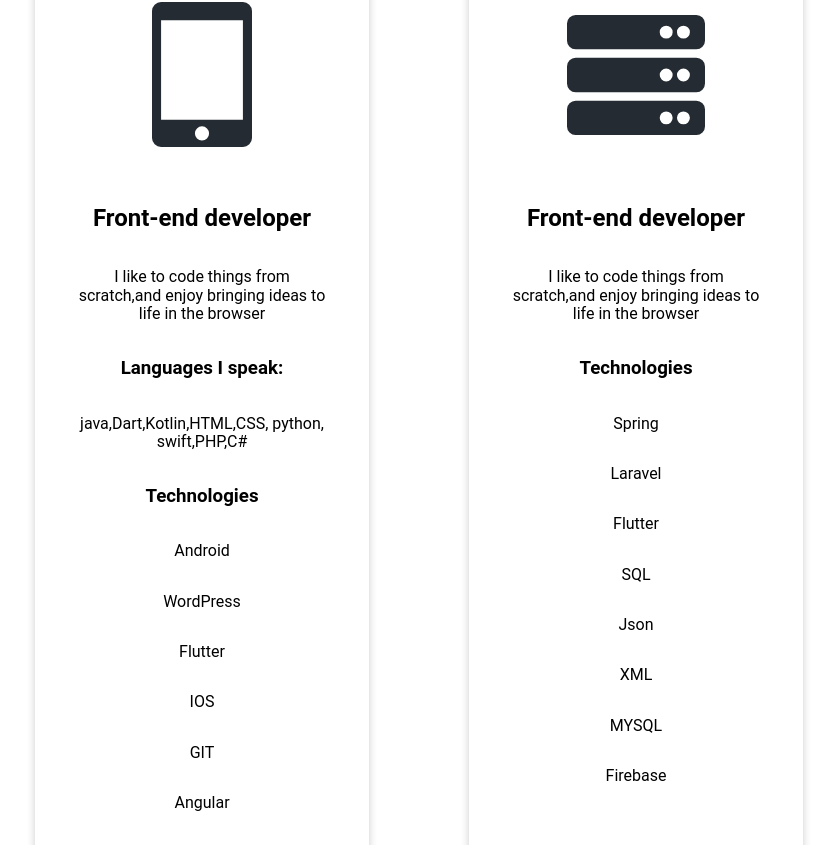
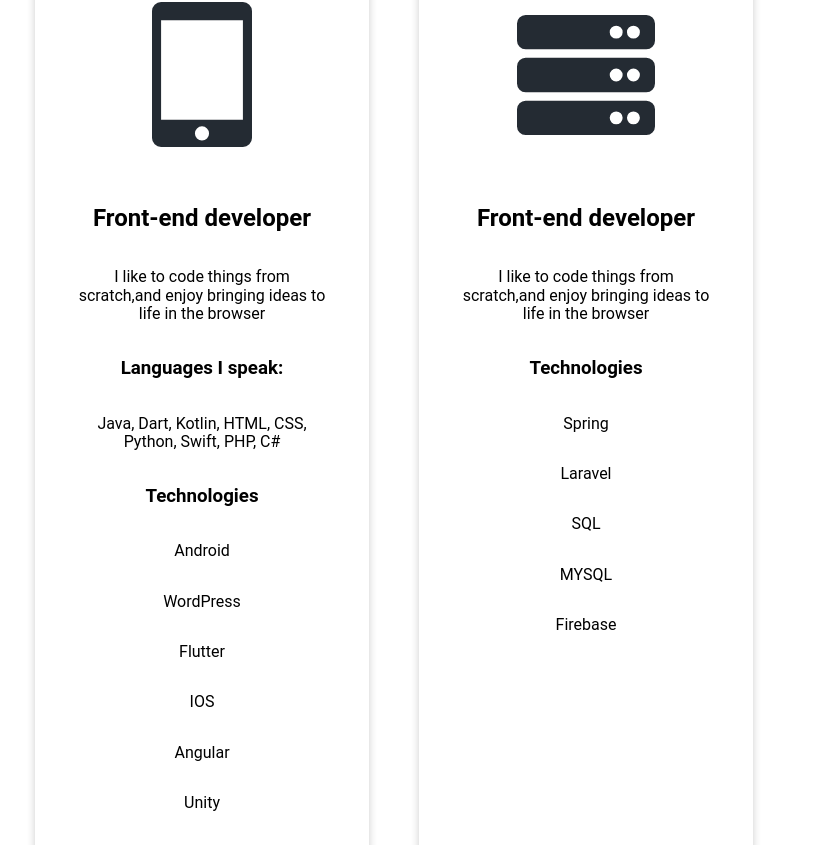
Before and after one commit to Nakhely/PortfolioMaria, an Angular app: page /#/about_me in a window 1280 px wide. Shown: the part 1112-1957 px from the top of the page, without its empty margins (221-1058 px from the left). Built offline with nearby package versions, Linux system fonts and the light colour scheme.

Commit message:
refactor styles

```diff
--- a/src/app/skills-component/skills-component.component.css
+++ b/src/app/skills-component/skills-component.component.css
@@ -1,12 +1,12 @@
-.cards-skill{
+.cards-skill {
   display: flex;
+  flex-direction: row;
   justify-content: center;
 }
 
-
-.card-front{
+.card-front, .card-back {
   background-color: white;
-  margin: -50px 50px 50px 50px;
+  margin: -50px 50px 50px 0 ;
   width: 250px;
   padding: 42px;
   box-shadow: 0 4px 8px 0 rgba(0,0,0,0.2);
@@ -15,7 +15,11 @@
   z-index:1;
 }
 
-.card-front .icon-front{
+.card-front:hover, .card-back:hover {
+  box-shadow: 0 8px 16px 0 rgba(0,0,0,0.2);
+}
+
+.icon-front {
   width:100%;
   height: 220px;
   background-image: url("../../assets/img/Icon metro-mobile.svg");
@@ -25,29 +29,7 @@
 
 }
 
-.card-front:hover{
-  box-shadow: 0 8px 16px 0 rgba(0,0,0,0.2);
-}
-
-.container-text{
-  text-align: center;
-  display: flex;
-  flex-direction: column;
-  justify-content: center;
-}
-
-.card-back{
-  background-color: white;
-  margin: -50px 50px 50px 50px;
-  width: 250px;
-  padding: 42px;
-  box-shadow: 0 4px 8px 0 rgba(0,0,0,0.2);
-  border-radius: 5px;
-  transition: 0.3s;
-  z-index:1;
-}
-
-.card-back .icon-back{
+.icon-back{
   width:100%;
   height: 220px;
   background-image: url("../../assets/img/Icon awesome-server.svg");
@@ -57,6 +39,9 @@
 
 }
 
-.card-back:hover{
-  box-shadow: 0 8px 16px 0 rgba(0,0,0,0.2);
+.container-text{
+  text-align: center;
+  display: flex;
+  flex-direction: column;
+  justify-content: center;
 }
--- a/src/app/skills-component/skills-component.component.html
+++ b/src/app/skills-component/skills-component.component.html
@@ -1,14 +1,13 @@
 <div class="cards-skill">
 
   <!-- Errores para ajustar
-   * La tipografía de los h2:
+   * La tipografía de los h2 y los h3:
         - size: 38px aproximadamente
         - font-weight: bold
         - color: #242B33
    * La tipografia de los P:
         - size: 22px aproximandamente
         - color: #3E3E3E
-   * Reducir la separación entre las tecnologías
    * Cambiar el título del segundo card a Back-end
    * Cambiar 'Java', 'C#' y 'PHP' a backend
    -->
@@ -22,14 +21,13 @@
       <p> I like to code things from scratch,and
         enjoy bringing ideas to life in the browser</p>
       <h3> Languages I speak:</h3>
-      <p> java,Dart,Kotlin,HTML,CSS,
-          python, swift,PHP,C#</p>
+      <p> Java, Dart, Kotlin, HTML, CSS,
+           Python, Swift, PHP, C#</p>
       <h3>Technologies</h3>
       <p>Android</p>
       <p>WordPress</p>
       <p>Flutter</p>
       <p>IOS</p>
-      <p>GIT</p>
       <p>Angular</p>
       <p>Unity</p>
 
@@ -46,10 +44,7 @@
      <h3>Technologies</h3>
      <p>Spring</p>
      <p>Laravel</p>
-     <p>Flutter</p>
      <p>SQL</p>
-     <p>Json</p>
-     <p>XML</p>
      <p>MYSQL</p>
      <p>Firebase</p>
    </div>
```
